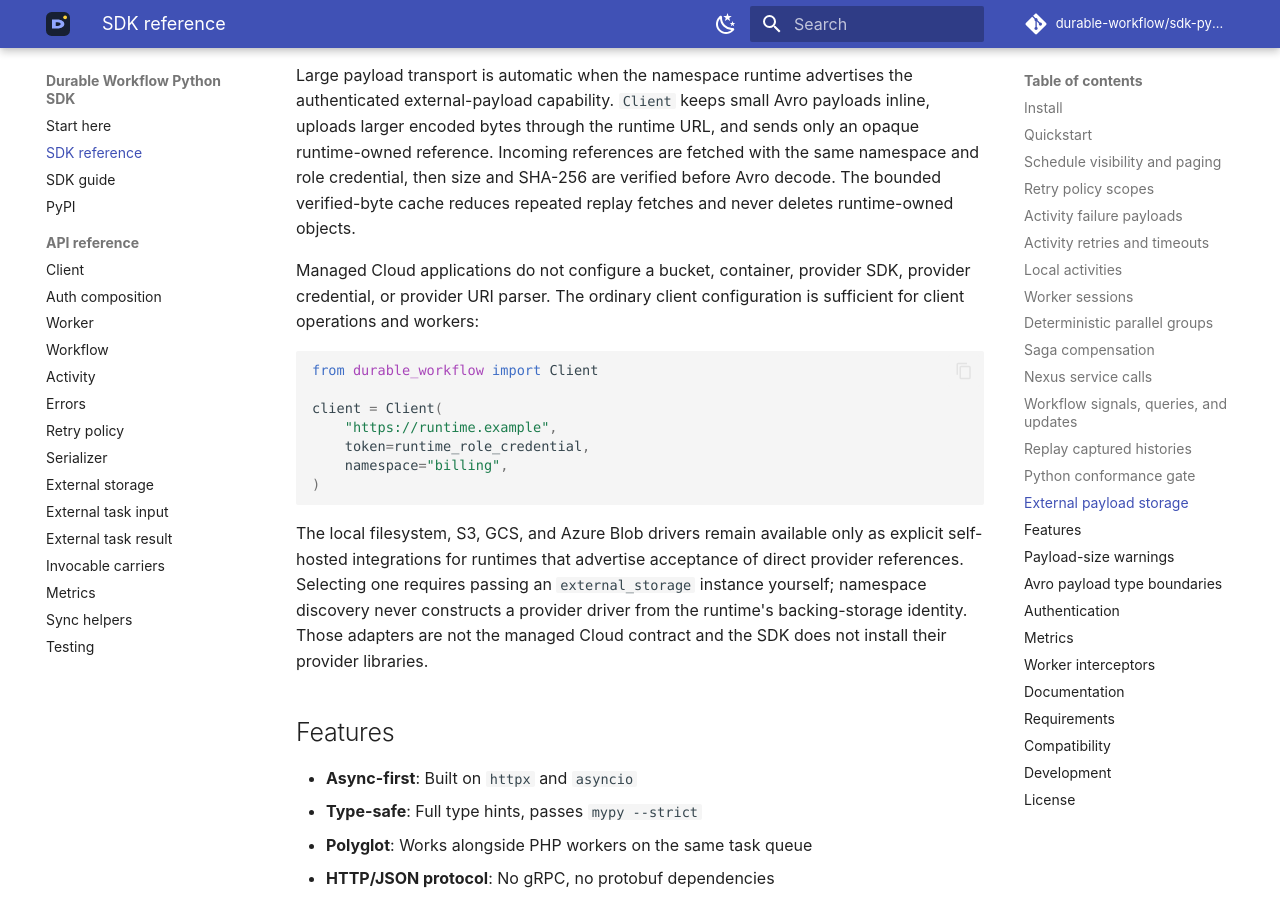
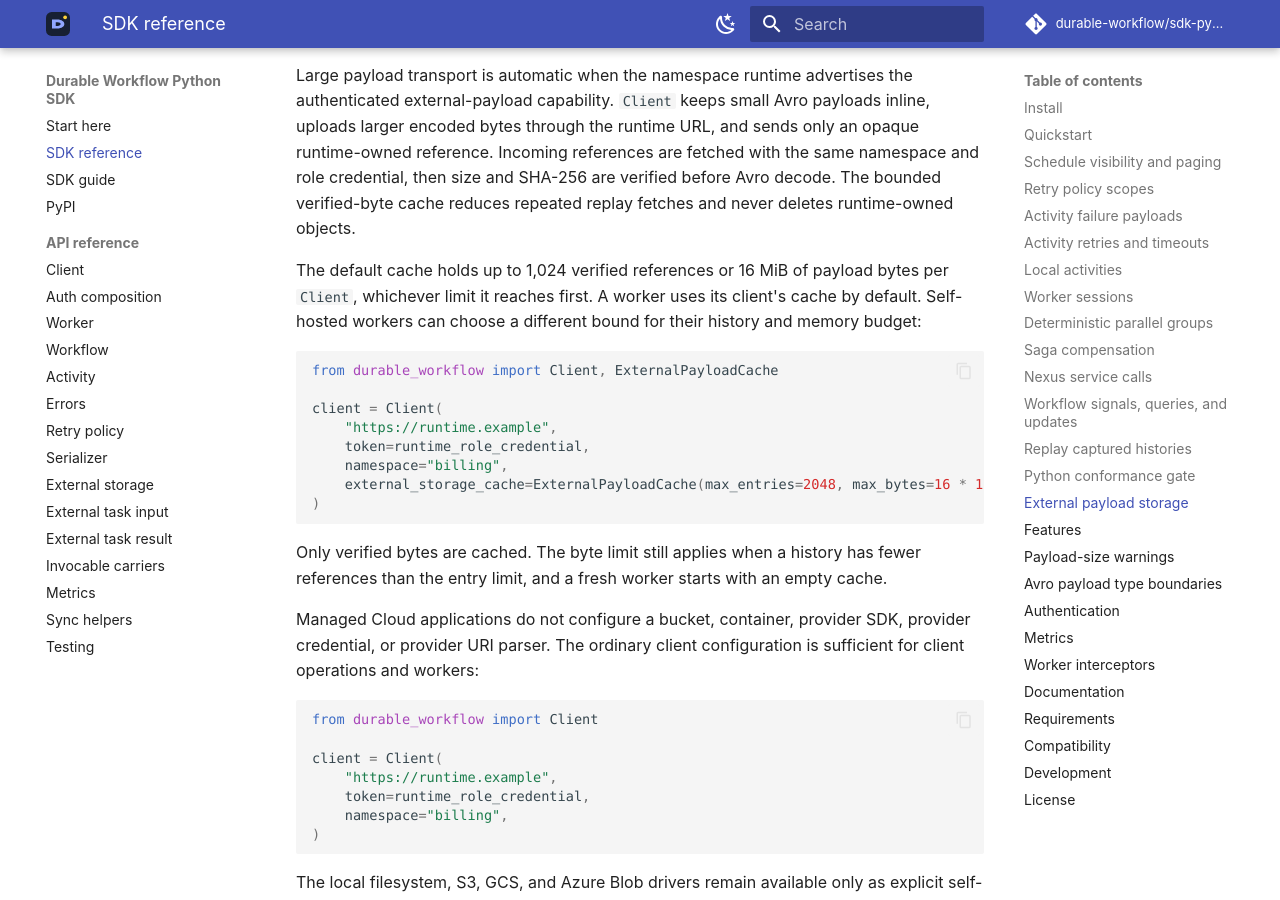
Before and after one commit to durable-workflow/sdk-python, an MkDocs documentation site: the page built from docs/sdk-reference.md, in a window 1280 px wide and 900 px high, scrolled down 12246 px. Built offline with MkDocs 1.6.1 and Material for MkDocs 9.7.7, drawn with Linux system fonts in a browser that asks for light colours.

Commit message:
Keep larger verified payload replay sets in Python cache

````diff
--- a/docs/sdk-reference.md
+++ b/docs/sdk-reference.md
@@ -586,6 +586,26 @@
 decode. The bounded verified-byte cache reduces repeated replay fetches and
 never deletes runtime-owned objects.
 
+The default cache holds up to 1,024 verified references or 16 MiB of payload
+bytes per `Client`, whichever limit it reaches first. A worker uses its client's
+cache by default. Self-hosted workers can choose a different bound for their
+history and memory budget:
+
+```python
+from durable_workflow import Client, ExternalPayloadCache
+
+client = Client(
+    "https://runtime.example",
+    token=runtime_role_credential,
+    namespace="billing",
+    external_storage_cache=ExternalPayloadCache(max_entries=2048, max_bytes=16 * 1024 * 1024),
+)
+```
+
+Only verified bytes are cached. The byte limit still applies when a history has
+fewer references than the entry limit, and a fresh worker starts with an empty
+cache.
+
 Managed Cloud applications do not configure a bucket, container, provider SDK,
 provider credential, or provider URI parser. The ordinary client configuration
 is sufficient for client operations and workers:
````
Also changed, not shown: 2 other files.
